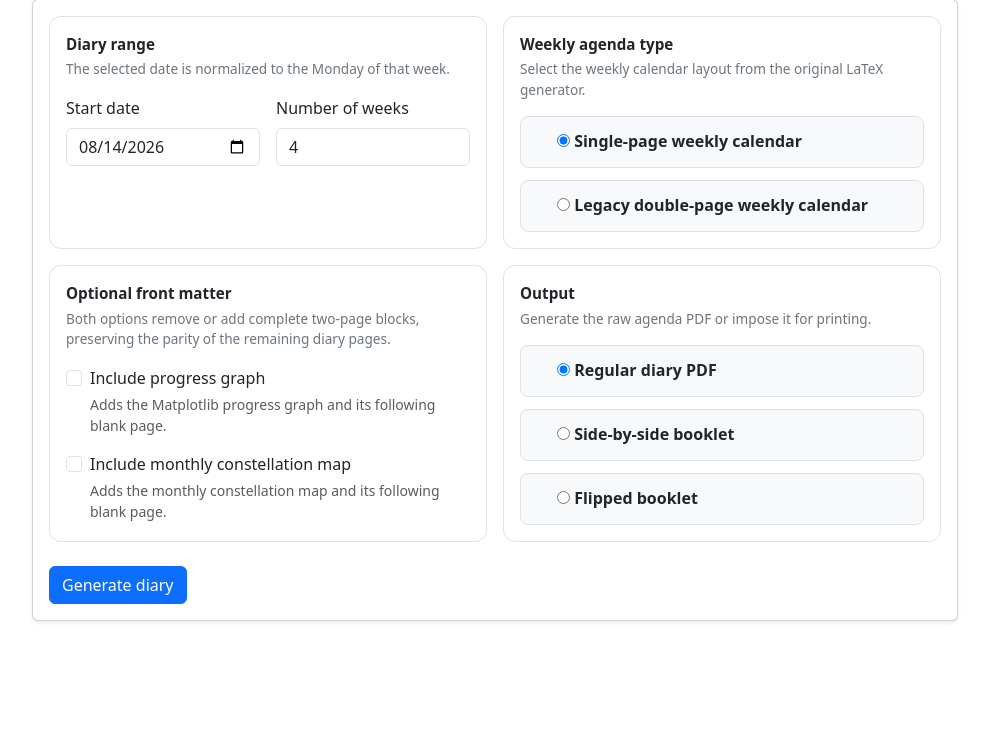
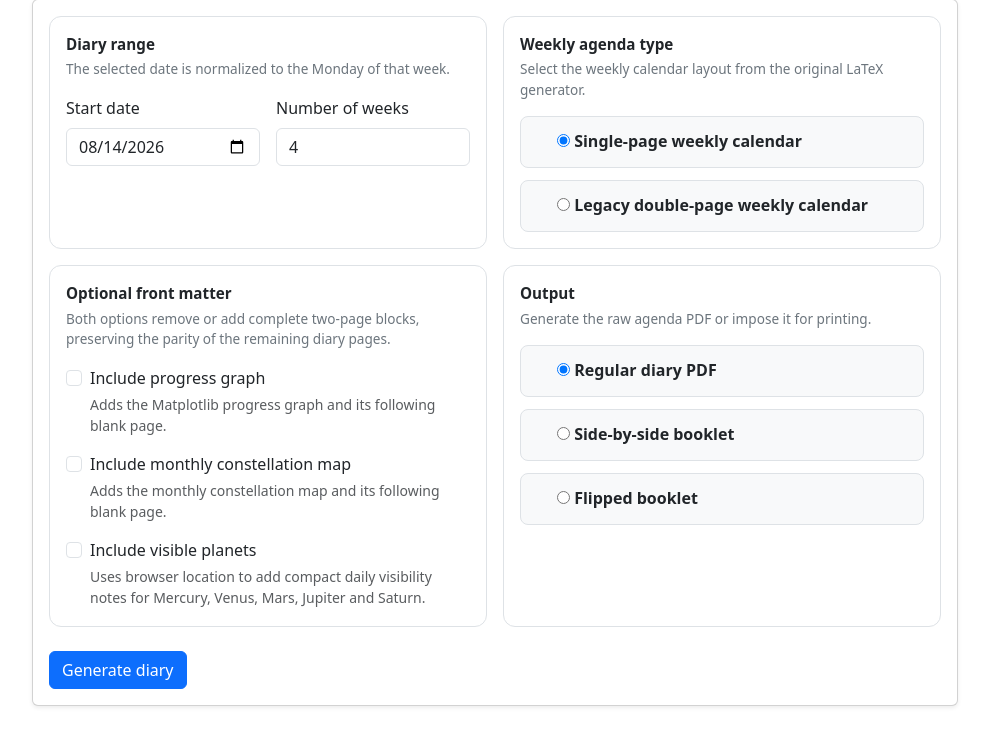
Before and after one commit to HugoJBello/self_hosted_django_booklet_generator, a Django app: page /pdf_manager/diary/ in a window 1280 px wide. Shown: the part 131-861 px from the top of the page, without its empty margins (50-1039 px from the left). Before the commit the page ends 753 px from the top, so only its background shows below. Run offline with Django 5.2, Linux system fonts and the light colour scheme.

Commit message:
Add visible planets to diary

```diff
--- a/diary/forms.py
+++ b/diary/forms.py
@@ -42,6 +42,24 @@ class DiaryForm(forms.Form):
         required=False,
         initial=False,
         widget=forms.CheckboxInput(attrs={"class": "form-check-input"}),
+    )
+    include_visible_planets = forms.BooleanField(
+        label="Include visible planets",
+        required=False,
+        initial=False,
+        widget=forms.CheckboxInput(attrs={"class": "form-check-input"}),
+    )
+    latitude = forms.FloatField(
+        required=False,
+        min_value=-90.0,
+        max_value=90.0,
+        widget=forms.HiddenInput(),
+    )
+    longitude = forms.FloatField(
+        required=False,
+        min_value=-180.0,
+        max_value=180.0,
+        widget=forms.HiddenInput(),
     )
     output_mode = forms.ChoiceField(
         label="Output",
@@ -116,3 +134,10 @@ class DiaryForm(forms.Form):
 
     def clean_flipped_a4_quality(self):
         return self.cleaned_data.get("flipped_a4_quality") or "medium"
+
+    def clean(self):
+        cleaned_data = super().clean()
+        if cleaned_data.get("include_visible_planets"):
+            if cleaned_data.get("latitude") is None or cleaned_data.get("longitude") is None:
+                raise forms.ValidationError("Browser location is required to include visible planets.")
+        return cleaned_data
--- a/diary/services.py
+++ b/diary/services.py
@@ -12,6 +12,7 @@ import uuid
 from dataclasses import dataclass
 from pathlib import Path
 
+import ephem
 import matplotlib
 
 from booklets.flipped_a4 import FlippedA4Quality, FlippedA4SplitMode, build_flipped_a4_booklets_pipeline
@@ -70,6 +71,74 @@ def _festivity_text(date: dt.date, dates: dict[str, str]) -> str:
     return "\\small{" + (f" {text}" if text else "") + "}"
 
 
+def _latex_escape(value: str) -> str:
+    replacements = {
+        "\\": "\\textbackslash{}",
+        "&": "\\&",
+        "%": "\\%",
+        "$": "\\$",
+        "#": "\\#",
+        "_": "\\_",
+        "{": "\\{",
+        "}": "\\}",
+        "~": "\\textasciitilde{}",
+        "^": "\\textasciicircum{}",
+    }
+    return "".join(replacements.get(char, char) for char in value)
+
+
+def _visible_planet_names(date: dt.date, latitude: float, longitude: float) -> list[str]:
+    observer = ephem.Observer()
+    observer.lat = str(latitude)
+    observer.lon = str(longitude)
+    observer.elevation = 0
+
+    planets = [
+        ("Merc.", ephem.Mercury),
+        ("Ven.", ephem.Venus),
+        ("Mar.", ephem.Mars),
+        ("Jup.", ephem.Jupiter),
+        ("Sat.", ephem.Saturn),
+    ]
+    local_utc_offset_hours = round(longitude / 15)
+    local_sample_times = [
+        dt.datetime.combine(date, dt.time(18, 0)),
+        dt.datetime.combine(date, dt.time(20, 0)),
+        dt.datetime.combine(date, dt.time(22, 0)),
+        dt.datetime.combine(date + dt.timedelta(days=1), dt.time(5, 0)),
+    ]
+    utc_sample_times = [sample - dt.timedelta(hours=local_utc_offset_hours) for sample in local_sample_times]
+    min_planet_altitude = math.radians(10)
+    max_sun_altitude = math.radians(-6)
+    visible: list[tuple[str, float]] = []
+
+    for name, planet_cls in planets:
+        best_altitude = None
+        for sample_time in utc_sample_times:
+            observer.date = sample_time
+            sun = ephem.Sun(observer)
+            planet = planet_cls(observer)
+            planet_altitude = float(planet.alt)
+            if float(sun.alt) <= max_sun_altitude and planet_altitude >= min_planet_altitude:
+                if best_altitude is None or planet_altitude > best_altitude:
+                    best_altitude = planet_altitude
+
+        if best_altitude is not None:
+            visible.append((name, best_altitude))
+
+    return [name for name, _ in sorted(visible, key=lambda item: item[1], reverse=True)]
+
+
+def _planet_text(date: dt.date, latitude: float | None, longitude: float | None) -> str:
+    if latitude is None or longitude is None:
+        return ""
+
+    names = _visible_planet_names(date, latitude, longitude)
+    if not names:
+        return "\\scriptsize{Pl: --}"
+    return "\\scriptsize{Pl: " + _latex_escape(", ".join(names)) + "}"
+
+
 def _generate_graph(output_dir: str, initial_date: dt.date, number_of_weeks: int) -> None:
     from matplotlib import pyplot as plt
 
@@ -125,6 +194,8 @@ def _generate_calendar_page(
     calendar_mode: str,
     important_dates: dict[str, str],
     festivities: dict[str, str],
+    latitude: float | None,
+    longitude: float | None,
 ) -> str:
     template = "text_blocks/calendar.tex" if calendar_mode == "double" else "text_blocks/calendar_single.tex"
     table = _read_asset(template)
@@ -142,6 +213,7 @@ def _generate_calendar_page(
     for suffix, date in days.items():
         table = table.replace(f"DATE{suffix}", _surround_day(date))
         table = table.replace(f"MOON{suffix}", _moon_image(date))
+        table = table.replace(f"PLANET{suffix}", _planet_text(date, latitude, longitude))
         table = table.replace(f"SPECIAL{suffix}", _date_text(date, important_dates))
         table = table.replace(f"FESTIVO{suffix}", _festivity_text(date, festivities))
     return table
@@ -154,6 +226,8 @@ def _write_diary_tex(
     calendar_mode: str,
     include_progress_graph: bool,
     include_constellation_map: bool,
+    latitude: float | None,
+    longitude: float | None,
 ) -> str:
     important_dates = _load_dates("fechas/fechas_importantes_uva.json")
     festivities = _load_dates("fechas/festivos.json")
@@ -178,7 +252,17 @@ def _write_diary_tex(
         week_start = current_date - dt.timedelta(days=current_date.weekday())
         week_end = week_start + dt.timedelta(days=6)
         current_date = week_end + dt.timedelta(days=1)
-        chunks.append(_generate_calendar_page(week_start, calendar_mode, important_dates, festivities) + "\n\\newpage")
+        chunks.append(
+            _generate_calendar_page(
+                week_start,
+                calendar_mode,
+                important_dates,
+                festivities,
+                latitude,
+                longitude,
+            )
+            + "\n\\newpage"
+        )
 
     chunks.append("\\end{document}")
     tex_path = os.path.join(work_dir, "result.tex")
@@ -215,6 +299,9 @@ def generate_diary_pdf(
     final_output_dir: str,
     include_progress_graph: bool = False,
     include_constellation_map: bool = False,
+    include_visible_planets: bool = False,
+    latitude: float | None = None,
+    longitude: float | None = None,
 ) -> DiaryJobResult:
     job_id = uuid.uuid4().hex
     os.makedirs(final_output_dir, exist_ok=True)
@@ -230,6 +317,8 @@ def generate_diary_pdf(
             calendar_mode,
             include_progress_graph,
             include_constellation_map,
+            latitude if include_visible_planets else None,
+            longitude if include_visible_planets else None,
         )
         generated_pdf = _compile_latex(tmp, tex_path)
         shutil.copy2(generated_pdf, final_pdf)
@@ -252,6 +341,9 @@ def build_diary_pipeline(
     flipped_a4_center_gap_cm: float = 0.5,
     flipped_a4_split_mode: FlippedA4SplitMode = "vector",
     flipped_a4_quality: FlippedA4Quality = "medium",
+    include_visible_planets: bool = False,
+    latitude: float | None = None,
+    longitude: float | None = None,
 ) -> DiaryJobResult:
     diary = generate_diary_pdf(
         start_date=start_date,
@@ -259,6 +351,9 @@ def build_diary_pipeline(
         calendar_mode=calendar_mode,
         include_progress_graph=include_progress_graph,
         include_constellation_map=include_constellation_map,
+        include_visible_planets=include_visible_planets,
+        latitude=latitude,
+        longitude=longitude,
         final_output_dir=final_output_dir,
     )
 
--- a/diary/templates/diary/diary_form.html
+++ b/diary/templates/diary/diary_form.html
@@ -56,6 +56,11 @@
         <div class="card-body">
           <form method="post" id="diary-form">
             {% csrf_token %}
+            {{ form.latitude }}
+            {{ form.longitude }}
+            {% for e in form.non_field_errors %}
+              <div class="alert alert-danger">{{ e }}</div>
+            {% endfor %}
 
             <div class="settings-grid">
               <section class="settings-panel">
@@ -116,6 +121,22 @@
                   <div class="form-text">Adds the monthly constellation map and its following blank page.</div>
                 </div>
                 {% for e in form.include_constellation_map.errors %}
+                  <div class="text-danger small">{{ e }}</div>
+                {% endfor %}
+                <div class="form-check mt-3">
+                  {{ form.include_visible_planets }}
+                  <label class="form-check-label" for="{{ form.include_visible_planets.id_for_label }}">
+                    {{ form.include_visible_planets.label }}
+                  </label>
+                  <div class="form-text">Uses browser location to add compact daily visibility notes for Mercury, Venus, Mars, Jupiter and Saturn.</div>
+                </div>
+                {% for e in form.include_visible_planets.errors %}
+                  <div class="text-danger small">{{ e }}</div>
+                {% endfor %}
+                {% for e in form.latitude.errors %}
+                  <div class="text-danger small">{{ e }}</div>
+                {% endfor %}
+                {% for e in form.longitude.errors %}
                   <div class="text-danger small">{{ e }}</div>
                 {% endfor %}
               </section>
@@ -236,6 +257,10 @@
       const qualityWrapper = document.getElementById("flipped-quality-wrapper");
       const outputInputs = Array.from(document.querySelectorAll('input[name="output_mode"]'));
       const splitModeInputs = Array.from(document.querySelectorAll('input[name="flipped_a4_split_mode"]'));
+      const form = document.getElementById("diary-form");
+      const includePlanetsInput = document.getElementById("id_include_visible_planets");
+      const latitudeInput = document.getElementById("id_latitude");
+      const longitudeInput = document.getElementById("id_longitude");
 
       const refreshPanels = () => {
         const selected = outputInputs.find((input) => input.checked)?.value || "pdf";
@@ -249,6 +274,36 @@
       outputInputs.forEach((input) => input.addEventListener("change", refreshPanels));
       splitModeInputs.forEach((input) => input.addEventListener("change", refreshPanels));
       refreshPanels();
+
+      form.addEventListener("submit", (event) => {
+        if (!includePlanetsInput.checked || form.dataset.locationReady === "true") {
+          return;
+        }
+
+        if (!navigator.geolocation) {
+          event.preventDefault();
+          alert("This browser does not support location access.");
+          return;
+        }
+
+        event.preventDefault();
+        navigator.geolocation.getCurrentPosition(
+          (position) => {
+            latitudeInput.value = position.coords.latitude.toFixed(6);
+            longitudeInput.value = position.coords.longitude.toFixed(6);
+            form.dataset.locationReady = "true";
+            form.requestSubmit();
+          },
+          () => {
+            alert("Location permission is required to include visible planets.");
+          },
+          {
+            enableHighAccuracy: false,
+            timeout: 10000,
+            maximumAge: 3600000,
+          },
+        );
+      });
     })();
   </script>
 {% endblock %}
--- a/diary/views.py
+++ b/diary/views.py
@@ -36,6 +36,9 @@ def diary_view(request):
                     calendar_mode=form.cleaned_data["calendar_mode"],
                     include_progress_graph=bool(form.cleaned_data["include_progress_graph"]),
                     include_constellation_map=bool(form.cleaned_data["include_constellation_map"]),
+                    include_visible_planets=bool(form.cleaned_data["include_visible_planets"]),
+                    latitude=form.cleaned_data["latitude"],
+                    longitude=form.cleaned_data["longitude"],
                     output_mode=form.cleaned_data["output_mode"],
                     final_output_dir=outputs_dir,
                     max_pages_per_split=form.cleaned_data["max_pages_per_split"],
--- a/requirements.txt
+++ b/requirements.txt
@@ -6,3 +6,4 @@ django-rq==2.10.3
 rq==1.16.2
 redis==5.0.4
 matplotlib==3.9.2
+ephem==4.1.6
```
Also changed, not shown: 3 other files.
